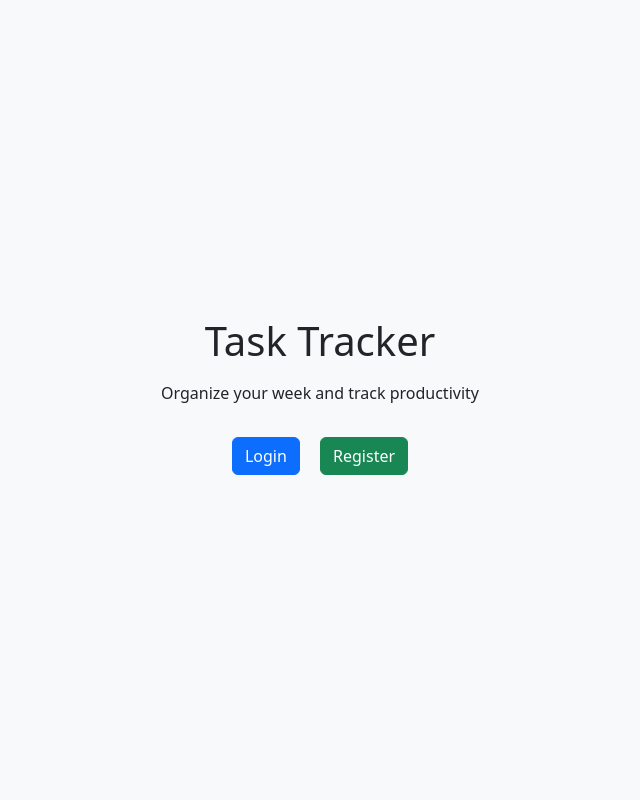
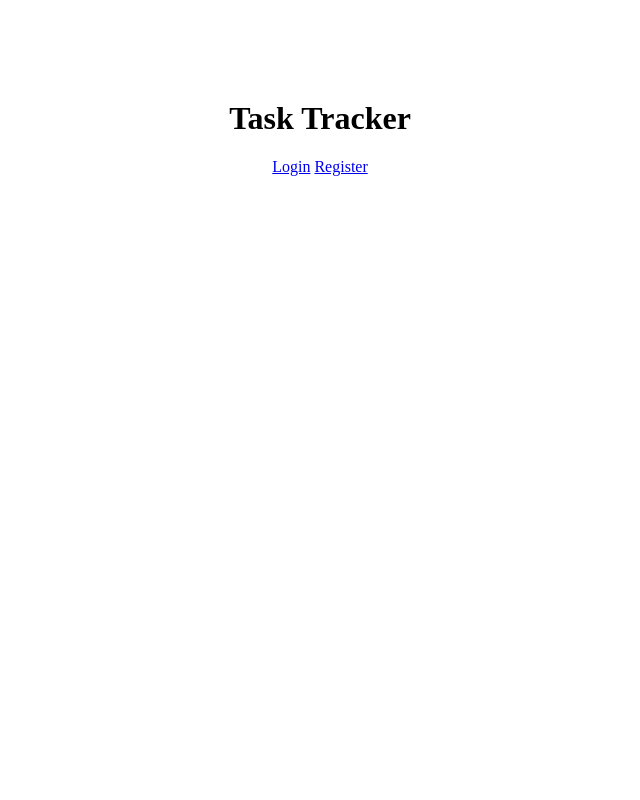
Before and after one commit to eat29-ops/schooltask_tracker, a Flask app: page / in a window 1280 px wide. Shown: the whole page, without its empty margins (320-960 px from the left). Run offline with Flask 3, Linux system fonts and the light colour scheme.

Commit message:
Revise index.html for new homepage design
Updated the homepage layout and title.

```diff
--- a/templates/index.html
+++ b/templates/index.html
@@ -1,21 +1,14 @@
 <!DOCTYPE html>
 <html>
 <head>
-    <title>Welcome</title>
-    <link href="https://cdn.jsdelivr.net/npm/bootstrap@5.3.3/dist/css/bootstrap.min.css" rel="stylesheet">
+    <title>Home</title>
 </head>
+<body style="text-align:center; margin-top:100px;">
 
-<body class="d-flex justify-content-center align-items-center vh-100 bg-light">
+<h1>Task Tracker</h1>
 
-<div class="text-center">
-
-    <h1 class="mb-3">Task Tracker</h1>
-    <p class="mb-4">Organize your week and track productivity</p>
-
-    <a href="/login" class="btn btn-primary m-2">Login</a>
-    <a href="/register" class="btn btn-success m-2">Register</a>
-
-</div>
+<a href="/login">Login</a>
+<a href="/register">Register</a>
 
 </body>
 </html>
```
